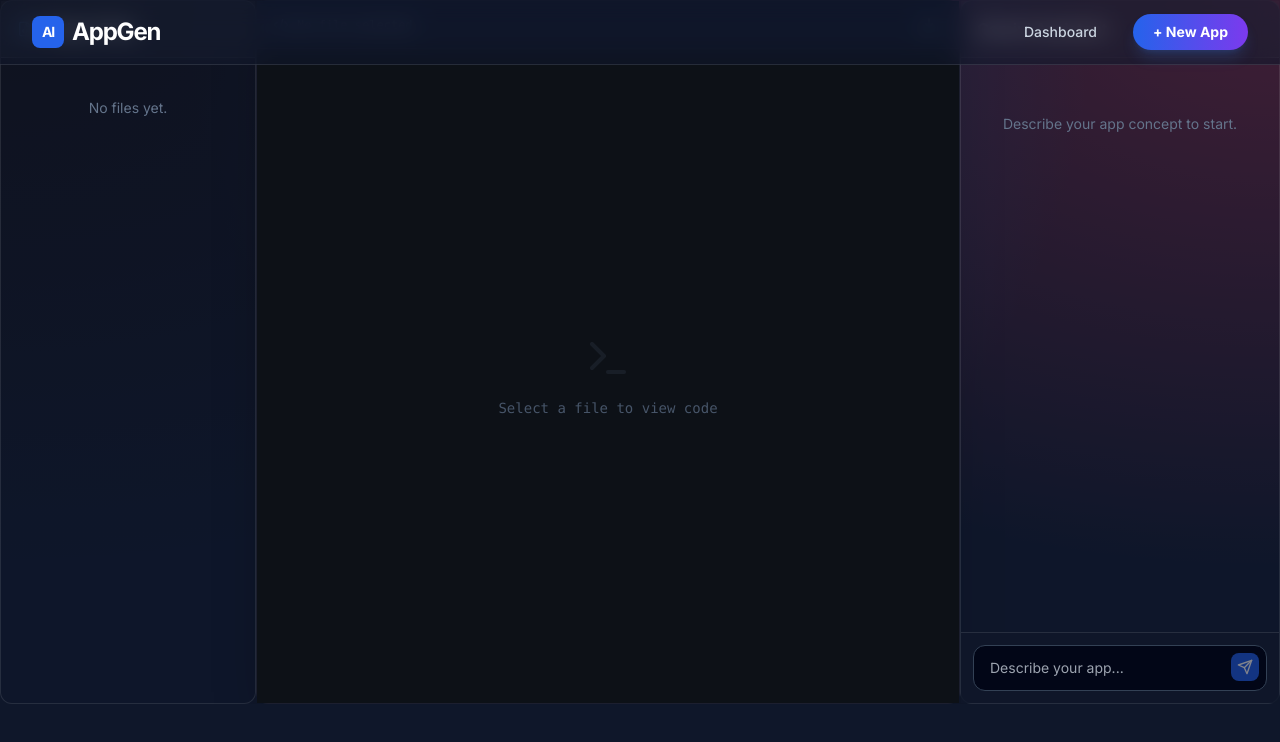
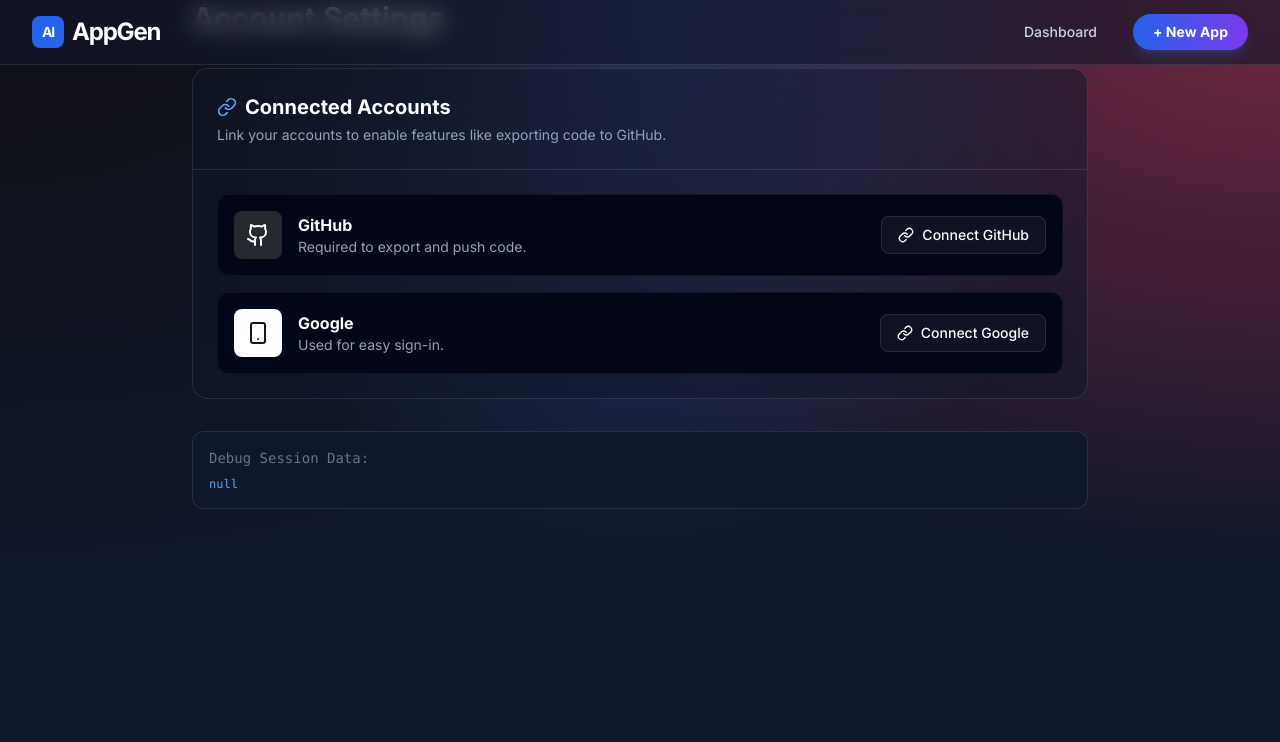
Before and after one commit to markolybrx/APK-Builder, a Next.js app: page /dashboard/settings in a window 1280 px wide. Shown: the top 742 px of the page. Built offline with nearby package versions, Linux system fonts and the light colour scheme; no server answers.

Commit message:
Create settings/page.js

```diff
--- /dev/null
+++ b/app/dashboard/settings/page.js
@@ -0,0 +1,95 @@
+"use client";
+
+import { useSession, signIn } from "next-auth/react";
+import { Github, Smartphone, Link as LinkIcon, CheckCircle, AlertCircle } from "lucide-react";
+import { useState } from "react";
+
+export default function SettingsPage() {
+  const { data: session } = useSession();
+  const [isLoading, setIsLoading] = useState(false);
+
+  // In a real app, you would fetch the list of connected accounts from your DB here.
+  // For now, we assume if they have an image from github, they are connected, etc.
+  // Or simply allow them to trigger the link flow.
+
+  const handleLink = async (provider) => {
+    setIsLoading(true);
+    // NextAuth Magic: If you are already logged in and call signIn,
+    // it automatically links the new account to the current user.
+    await signIn(provider, { callbackUrl: "/dashboard/settings" });
+  };
+
+  return (
+    <div className="max-w-4xl mx-auto">
+      <h1 className="text-3xl font-bold text-white mb-8">Account Settings</h1>
+
+      <div className="bg-slate-900/50 border border-white/10 rounded-2xl overflow-hidden backdrop-blur-xl">
+        <div className="p-6 border-b border-white/10">
+          <h2 className="text-xl font-bold text-white flex items-center gap-2">
+            <LinkIcon className="w-5 h-5 text-blue-400" />
+            Connected Accounts
+          </h2>
+          <p className="text-slate-400 text-sm mt-1">
+            Link your accounts to enable features like exporting code to GitHub.
+          </p>
+        </div>
+
+        <div className="p-6 space-y-4">
+
+          {/* GitHub Connection */}
+          <div className="flex items-center justify-between p-4 bg-slate-950 border border-white/5 rounded-xl">
+            <div className="flex items-center gap-4">
+              <div className="w-12 h-12 bg-[#24292F] rounded-lg flex items-center justify-center">
+                <Github className="w-6 h-6 text-white" />
+              </div>
+              <div>
+                <h3 className="font-bold text-white">GitHub</h3>
+                <p className="text-sm text-slate-400">Required to export and push code.</p>
+              </div>
+            </div>
+
+            <button
+              onClick={() => handleLink('github')}
+              disabled={isLoading}
+              className="px-4 py-2 bg-white/5 hover:bg-white/10 border border-white/10 text-white rounded-lg font-medium transition-colors text-sm flex items-center gap-2"
+            >
+              <LinkIcon className="w-4 h-4" />
+              Connect GitHub
+            </button>
+          </div>
+
+          {/* Google Connection */}
+          <div className="flex items-center justify-between p-4 bg-slate-950 border border-white/5 rounded-xl">
+            <div className="flex items-center gap-4">
+              <div className="w-12 h-12 bg-white rounded-lg flex items-center justify-center">
+                <Smartphone className="w-6 h-6 text-slate-900" />
+              </div>
+              <div>
+                <h3 className="font-bold text-white">Google</h3>
+                <p className="text-sm text-slate-400">Used for easy sign-in.</p>
+              </div>
+            </div>
+
+             <button
+              onClick={() => handleLink('google')}
+              disabled={isLoading}
+              className="px-4 py-2 bg-white/5 hover:bg-white/10 border border-white/10 text-white rounded-lg font-medium transition-colors text-sm flex items-center gap-2"
+            >
+              <LinkIcon className="w-4 h-4" />
+              Connect Google
+            </button>
+          </div>
+
+        </div>
+      </div>
+
+      {/* Session Debug (Optional - Remove in Production) */}
+      <div className="mt-8 p-4 bg-slate-900 rounded-xl border border-white/10">
+        <h3 className="text-sm font-mono text-slate-500 mb-2">Debug Session Data:</h3>
+        <pre className="text-xs text-blue-400 overflow-auto">
+          {JSON.stringify(session, null, 2)}
+        </pre>
+      </div>
+    </div>
+  );
+}
```
